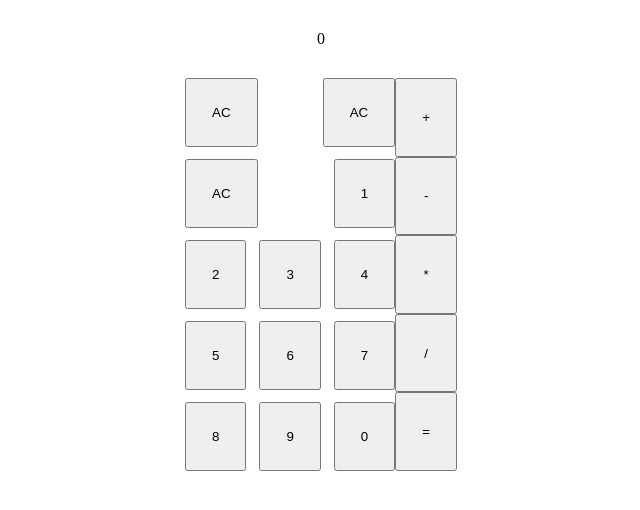
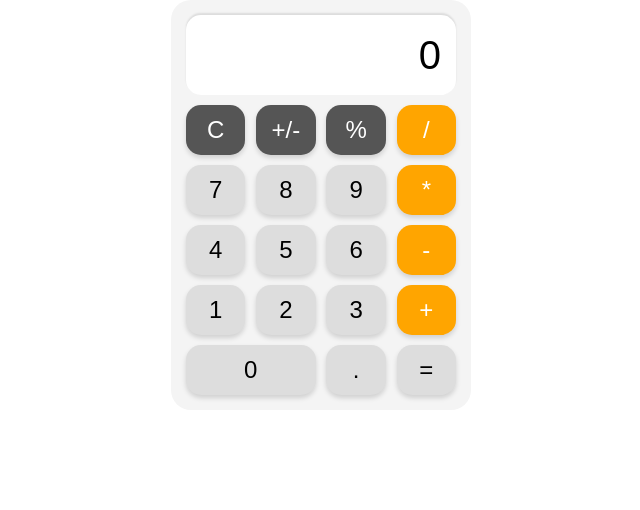
Before and after one commit to ConnorC3/onscreen-calculator, a plain HTML site: page index.html in a window 1280 px wide. Shown: the whole page, without its empty margins (319-959 px from the left). Drawn offline with Linux system fonts and the light colour scheme.

Commit message:
Add basic UI

```diff
--- a/index.html
+++ b/index.html
@@ -8,34 +8,34 @@
 </head>
 <body>
     <main class="main">
-        <div class="container">
-            <div class="display-container">
-                <p class="display"></p>
-            </div>
+        <div class="calculator">
+            <div class="display"></div>
 
-            <div class="calc-buttons">
-                <div class="numbers">
-                    <button class="clear">AC</button>
-                    <button class="clear">AC</button>
-                    <button class="clear">AC</button>
-                    <button class="number">1</button>
-                    <button class="number">2</button>
-                    <button class="number">3</button>
-                    <button class="number">4</button>
-                    <button class="number">5</button>
-                    <button class="number">6</button>
-                    <button class="number">7</button>
-                    <button class="number">8</button>
-                    <button class="number">9</button>
-                    <button class="number">0</button>
-                </div>
-                <div class="operators">
-                    <button class="operator">+</button>
-                    <button class="operator">-</button>
-                    <button class="operator">*</button>
-                    <button class="operator">/</button>
-                    <button class="equals">=</button>
-                </div>
+            <div class="calc-btns">
+                <button class="btn clear function">C</button>
+                <button class="btn function">+/-</button>
+                <button class="btn function">%</button>
+                <button class="btn operator">/</button>
+
+                <button class="btn number">7</button>
+                <button class="btn number">8</button>
+                <button class="btn number">9</button>
+                <button class="btn operator">*</button>
+
+                <button class="btn number">4</button>
+                <button class="btn number">5</button>
+                <button class="btn number">6</button>
+                <button class="btn operator">-</button>
+
+                <button class="btn number">1</button>
+                <button class="btn number">2</button>
+                <button class="btn number">3</button>
+                <button class="btn operator">+</button>
+
+                <button class="btn number zero">0</button>
+                <button class="btn decimal">.</button>
+
+                <button class="btn equals">=</button>
             </div>
         </div>
     </main>
--- a/script.js
+++ b/script.js
@@ -1,6 +1,6 @@
 /*  Add button functionality  */
 
-const container = document.querySelector(".container");
+const calculator = document.querySelector(".calculator");
 let displayValue = "0";
 let firstNumber = null;
 let secondNumber = null;
@@ -11,15 +11,15 @@ let resultDisplayed = false;
 updateDisplay();
 
 // get buttons
-const numbers = container.querySelectorAll(".number");
-const operators = container.querySelectorAll(".operator");
-const equals = container.querySelector(".equals");
-const clearBtn = container.querySelector(".clear");
+const numbers = calculator.querySelectorAll(".number");
+const operators = calculator.querySelectorAll(".operator");
+const equals = calculator.querySelector(".equals");
+const clearBtn = calculator.querySelector(".clear");
 
 
 
 function updateDisplay(){
-    const display = container.querySelector(".display");
+    const display = calculator.querySelector(".display");
     display.textContent = displayValue;
 }
 
--- a/style.css
+++ b/style.css
@@ -2,6 +2,15 @@
     box-sizing: border-box;
     margin: 0;
     padding: 0;
+}
+
+html {
+    height: 100vh;
+}
+
+body {
+    font-family: Arial, sans-serif;
+    height: 100vh;
 }
 
 .main {
@@ -9,42 +18,70 @@
     justify-content: center;
 }
 
-.container {
+.display {
+    width: 100%;
+    height: 80px;
+    font-size: 2.5em;
+    display: flex;
+    justify-content: right;
+    align-items: center;
+    background: #fff;
+    border-radius: 15px;
+    margin: 10px;
+    padding: 15px;
+    box-shadow: 0 -2px 2px rgba(0, 0, 0, 0.1);
+}
+
+.calculator {
     display: flex;
     flex-direction: column;
     align-items: center;
-
-    width: 17rem;
-    height: 28rem;
+    padding: 5px 15px;
+    width: 300px;
+    background-color: #f4f4f4;
+    border-radius: 20px;
 }
 
-.calc-buttons {
-    display: flex;
-    justify-content: space-between;
-
-}
-
-.display-container {
-    padding: 30px;
-}
-
-.operators {
-    display: flex;
-    flex-direction: column;
-    justify-content: space-between;
-
-}
-
-.numbers {
+.calc-btns {
+    width: 100%;
     display: flex;
     flex-wrap: wrap;
     justify-content: space-between;
-    align-items: space-between;
-    /* flex-basis: 33%; */
-    gap: 12px;
 }
 
-button {
-    padding: 25px;
-    flex-basis: 20%;
+.btn {
+    display: flex;
+    justify-content: center;
+    align-items: center;
+    border: none;
+    border-radius: 15px;
+    margin-bottom: 10px;
+    width: 22%;
+    height: 50px;
+    font-size: 1.5em;
+    cursor: pointer;
+    box-shadow: 0 3px 5px rgba(0, 0, 0, 0.15);
+    background: #ddd;
 }
+
+.function {
+    background: #555;
+    color: white;
+}
+
+.operator {
+    background: orange;
+    color: white;
+}
+
+.btn:hover {
+    filter: brightness(0.9);
+}
+
+.btn.active {
+    filter: brightness(0.1);
+}
+
+.zero {
+    width: 48%;
+}
```
